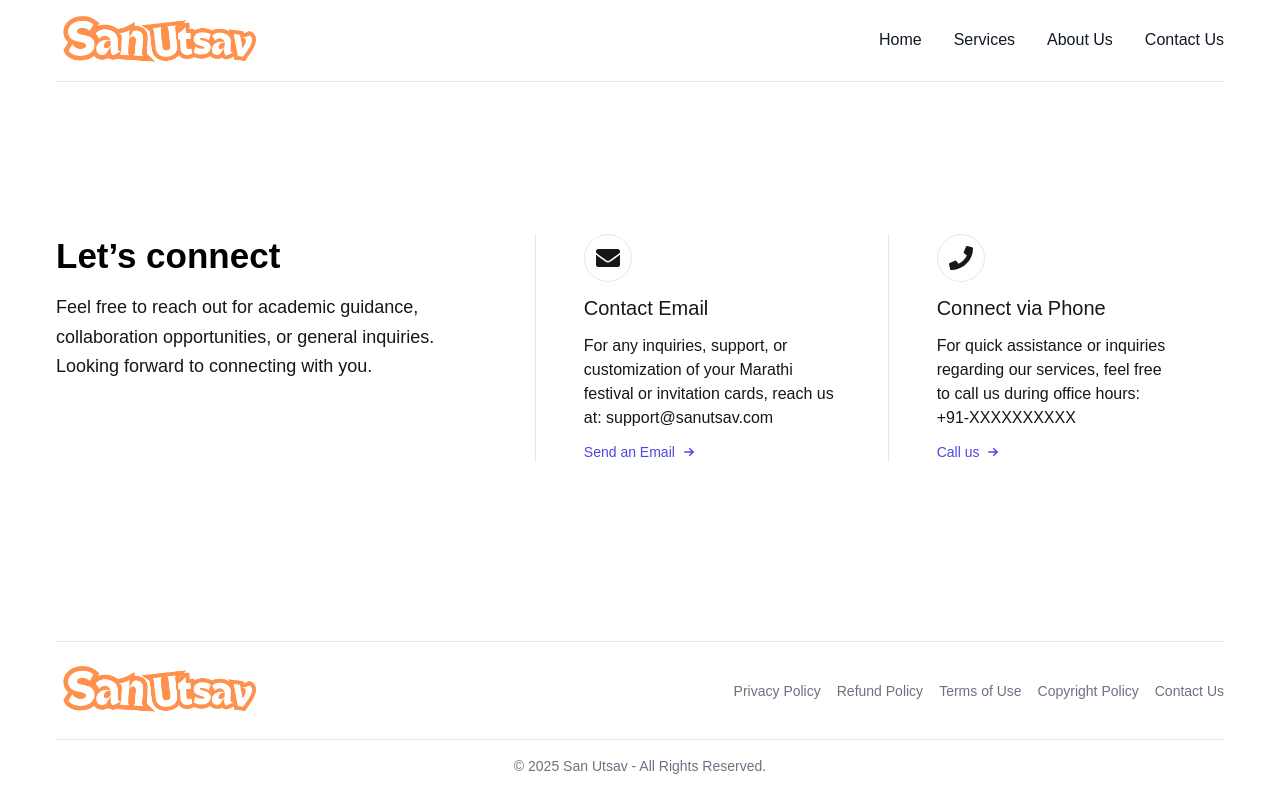
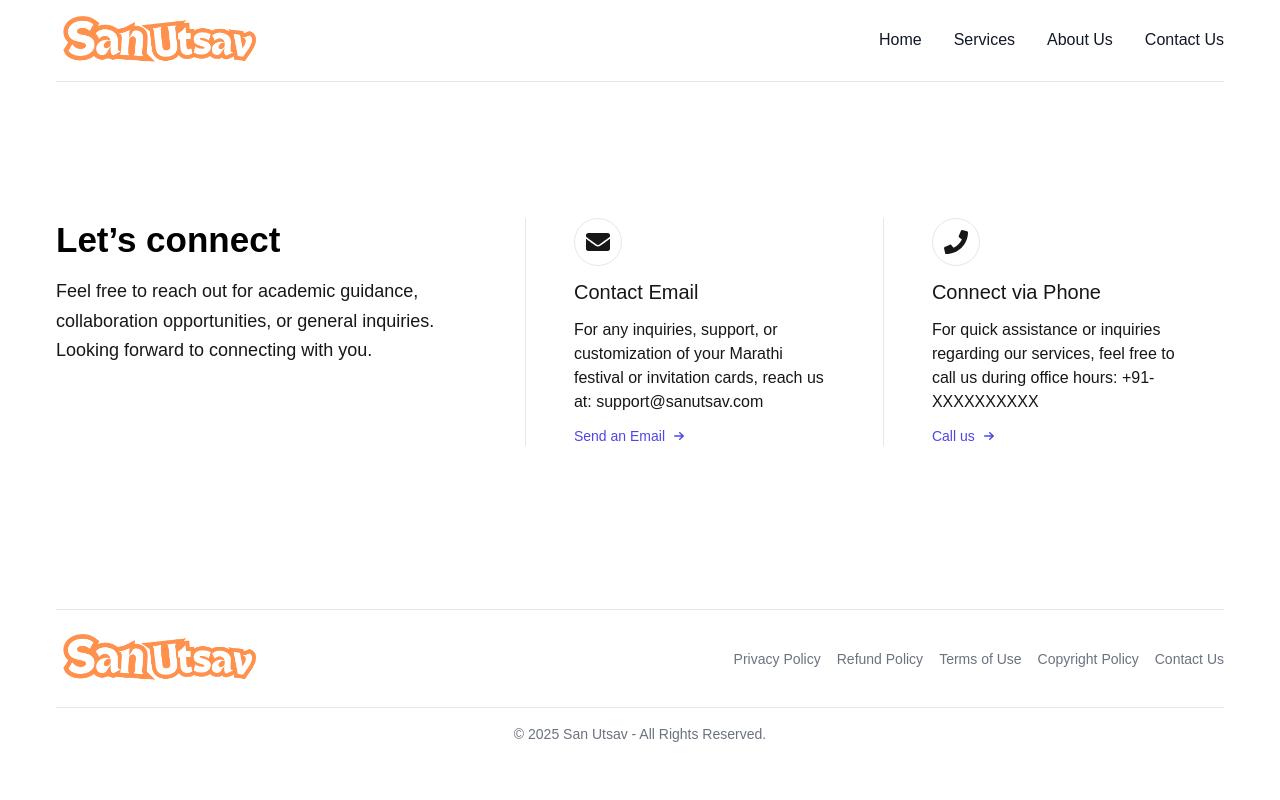
Before and after one commit to ankushchavan0411/san-cards, a Next.js app: page /contact-us in a window 1280 px wide. Built offline with nearby package versions, Linux system fonts and the light colour scheme.

Commit message:
added css

```diff
--- a/src/components/ContactUs/index.tsx
+++ b/src/components/ContactUs/index.tsx
@@ -26,8 +26,8 @@ const contactMethods = [
 
 const ContactUs = () => {
   return (
-    <section className="py-32">
-      <div className="gap-12 lg:flex">
+    <section className="lg:py-28 md:py-14 sm:py-8">
+      <div className="gap-8 lg:flex">
         <SectionTitle
           title="Let’s connect"
           paragraph="Feel free to reach out for academic guidance, collaboration
```
